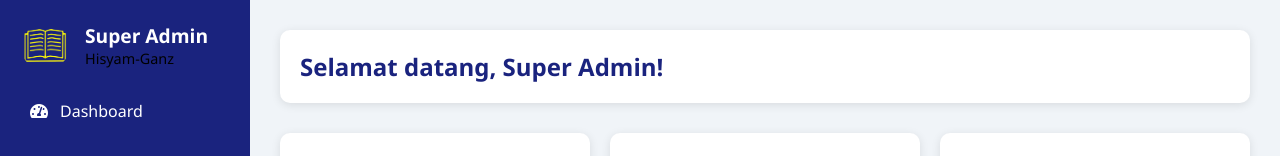
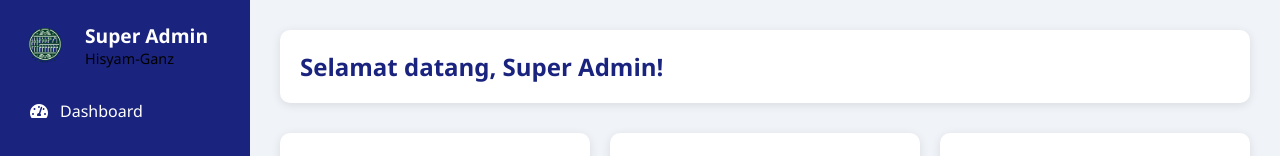
Before and after one commit to chamz-ae/ui-library, a website: page super-admin.html in a window 1280 px wide. Shown: the top 156 px of the page. Drawn offline with Linux system fonts and the light colour scheme.

Commit message:
<new image>

```diff
--- a/super-admin.html
+++ b/super-admin.html
@@ -10,7 +10,7 @@
 <body>
     <div class="sidebar">
         <div class="profile">
-            <img src="logo-title.png" alt="User Avatar" class="logo"/>
+            <img src="/image/image-removebg-preview.png" alt="User Avatar" class="logo"/>
             <div class="profile-info">
                 <h1>Super Admin</h1>
                 <p>Hisyam-Ganz</p>
```
Also changed, not shown: image/image-removebg-preview.png (added).
